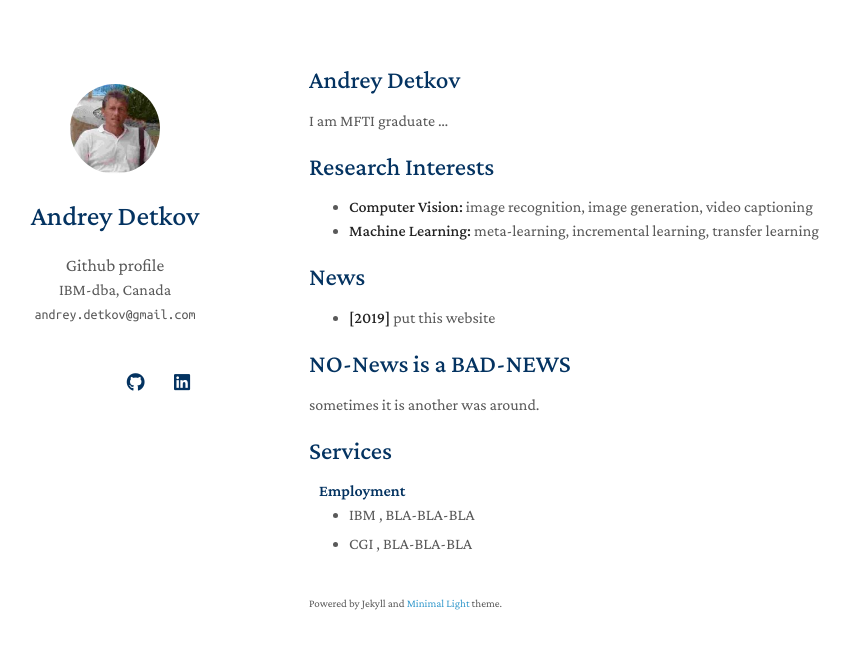
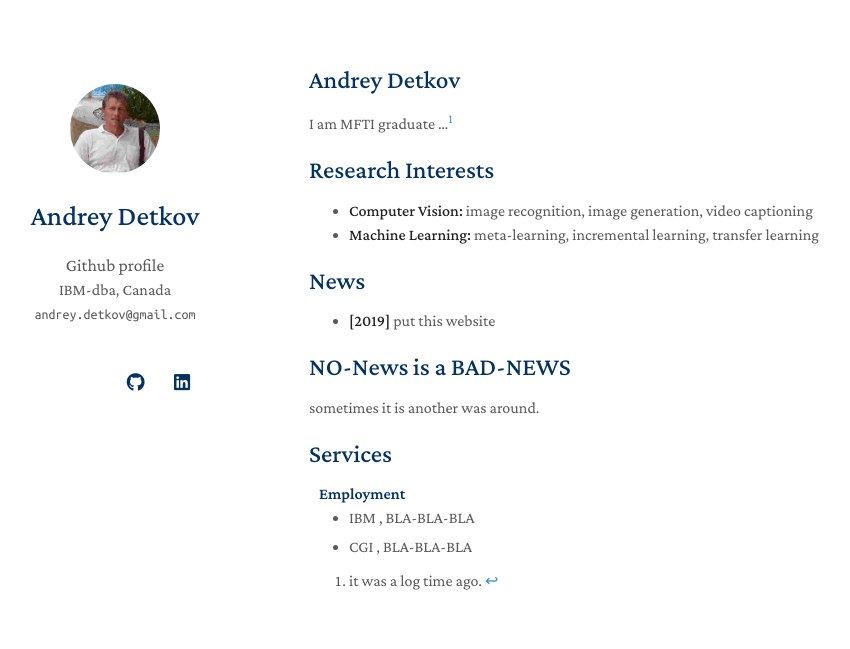
Before and after one commit to andreydetkov/Andrey-Detkov, a Jekyll site: the page built from index.md, in a window 1280 px wide. Shown: the top 649 px of the page, without its empty margins (161-1011 px from the left). Built offline with Jekyll 4.4.1, drawn with Linux system fonts in a browser that asks for light colours; nearby versions of some CDN libraries; a style sheet for code colours, icons or effects is not loaded; our own code applies the rules of GitHub Pages for plain Markdown files.

Commit message:
simi-final version

```diff
--- a/_config.yml
+++ b/_config.yml
@@ -27,7 +27,7 @@ favicon_dark: ./assets/img/favicon-dark.png
 
 # Footnote
 # You may use the option to disable the footnote, "Powered by Jekyll and Minimal Light theme."
-enable_footnote: true
+enable_footnote: false
 
 # Auto Dark Mode
 # You may use the option to disable the automatic dark theme
@@ -38,8 +38,6 @@ auto_dark_mode: true
 font: "Serif" # or "Sans Serif"
 
 # Google Analytics ID
-# Please remove this if you don't use Google Analytics
-google_analytics: UA-111540567-4
 
 # Use this project as a remote theme for GitHub Pages
 # See the guide here: https://docs.github.com/en/pages/setting-up-a-github-pages-site-with-jekyll/adding-a-theme-to-your-github-pages-site-using-jekyll
--- a/index.md
+++ b/index.md
@@ -4,7 +4,7 @@ layout: homepage
 
 ## Andrey Detkov
 
-I am MFTI graduate ...
+I am MFTI graduate ...[^1]
 
 ## Research Interests
 
@@ -19,3 +19,6 @@ I am MFTI graduate ...
 sometimes it is another was around.
 
 {% include_relative _includes/services.md %}
+
+
+[^1]: it was a log time ago.
```
